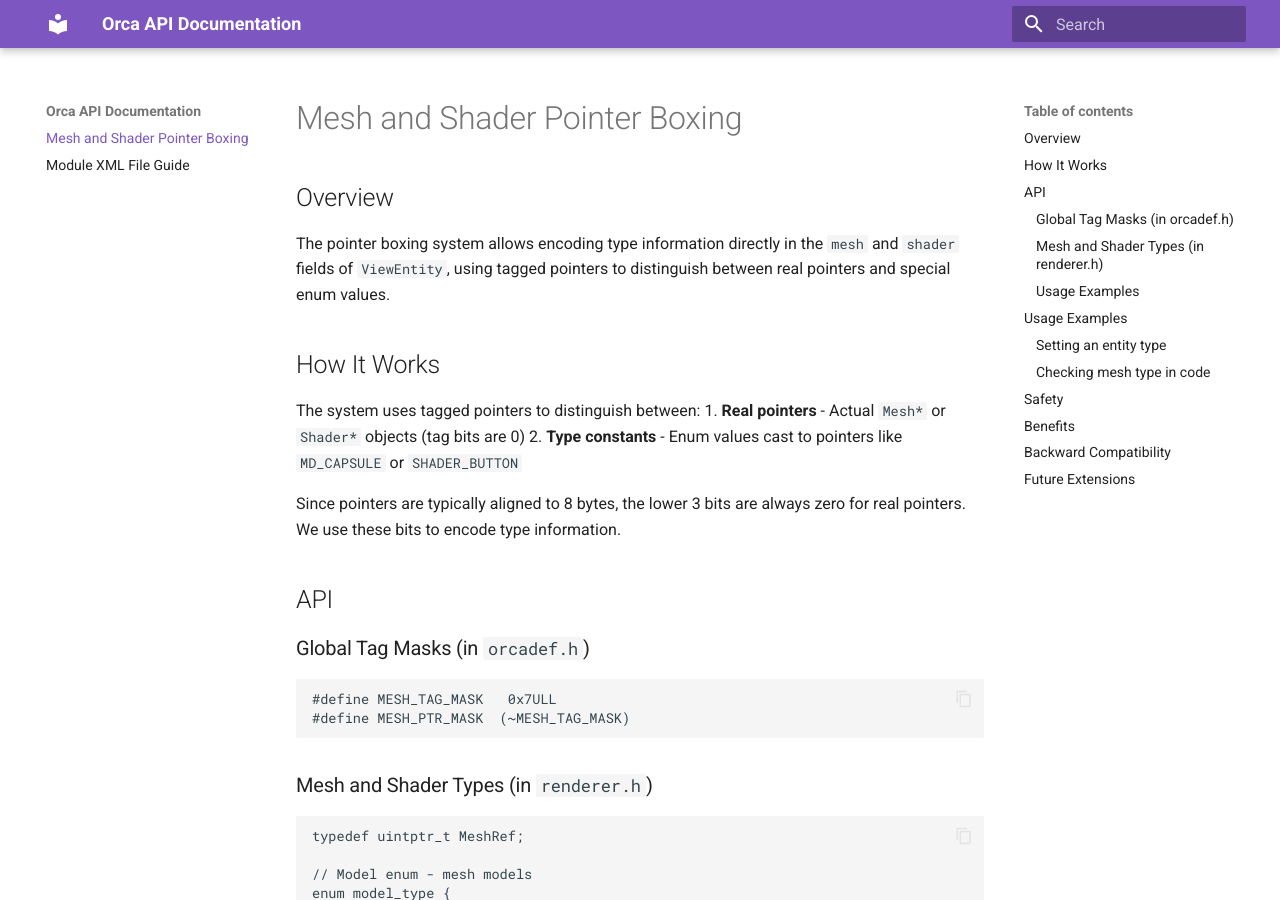
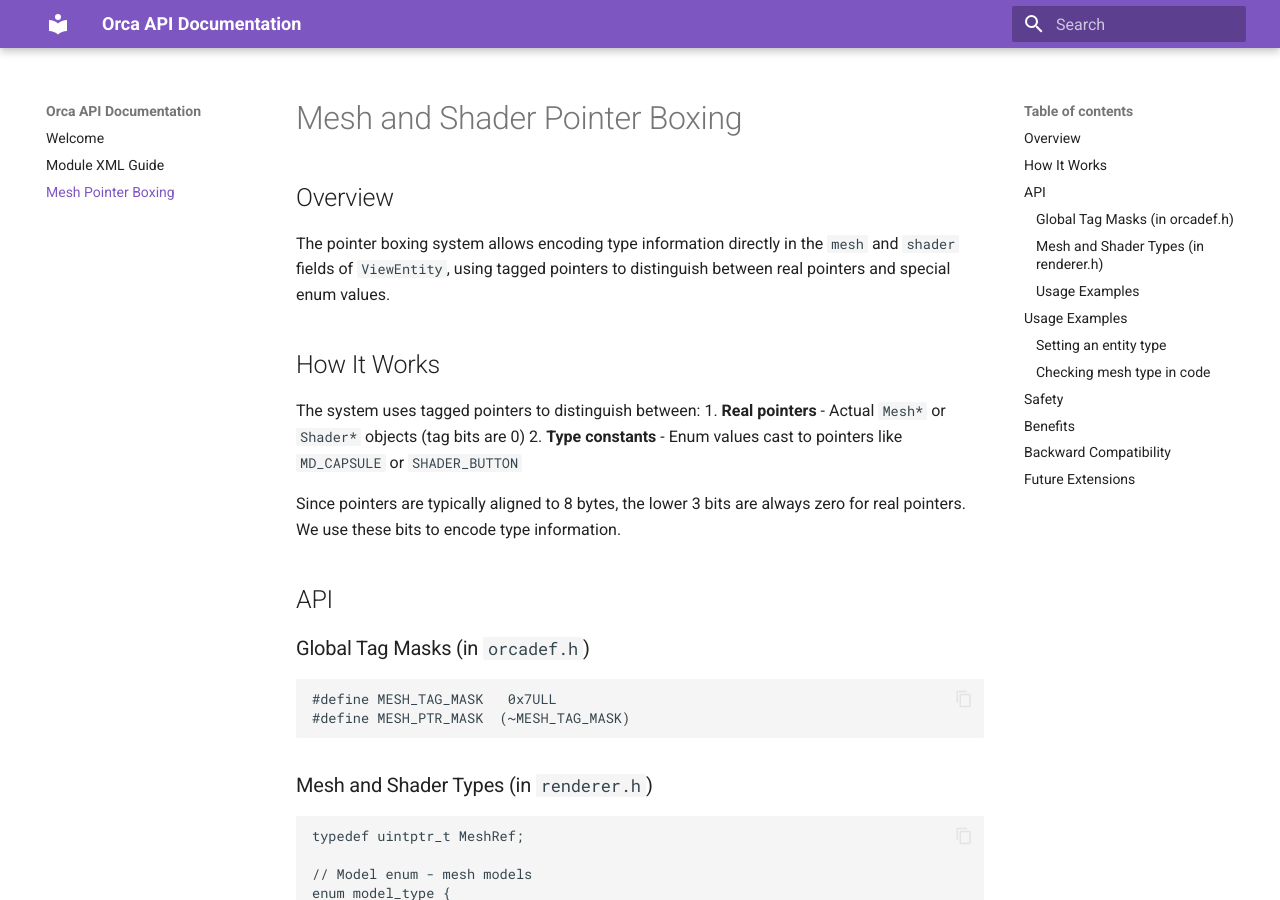
Before and after one commit to corepunch/orca, an MkDocs documentation site: the page built from docs/MESH_POINTER_BOXING.md, in a window 1280 px wide and 900 px high. Built offline with MkDocs 1.6.1 and Material for MkDocs 9.7.7, drawn with Linux system fonts in a browser that asks for light colours; part of the change alters nothing that is shown.

Commit message:
Add welcome/quickstart page to docs website
Co-authored-by: corepunch <83646194+corepunch@users.noreply.github.com>

```diff
--- a/mkdocs.yml
+++ b/mkdocs.yml
@@ -1,6 +1,11 @@
 site_name: Orca API Documentation
 docs_dir: docs
 site_dir: site
+
+nav:
+  - Welcome: index.md
+  - Module XML Guide: MODULE_XML_GUIDE.md
+  - Mesh Pointer Boxing: MESH_POINTER_BOXING.md
 
 theme:
   name: material
```
